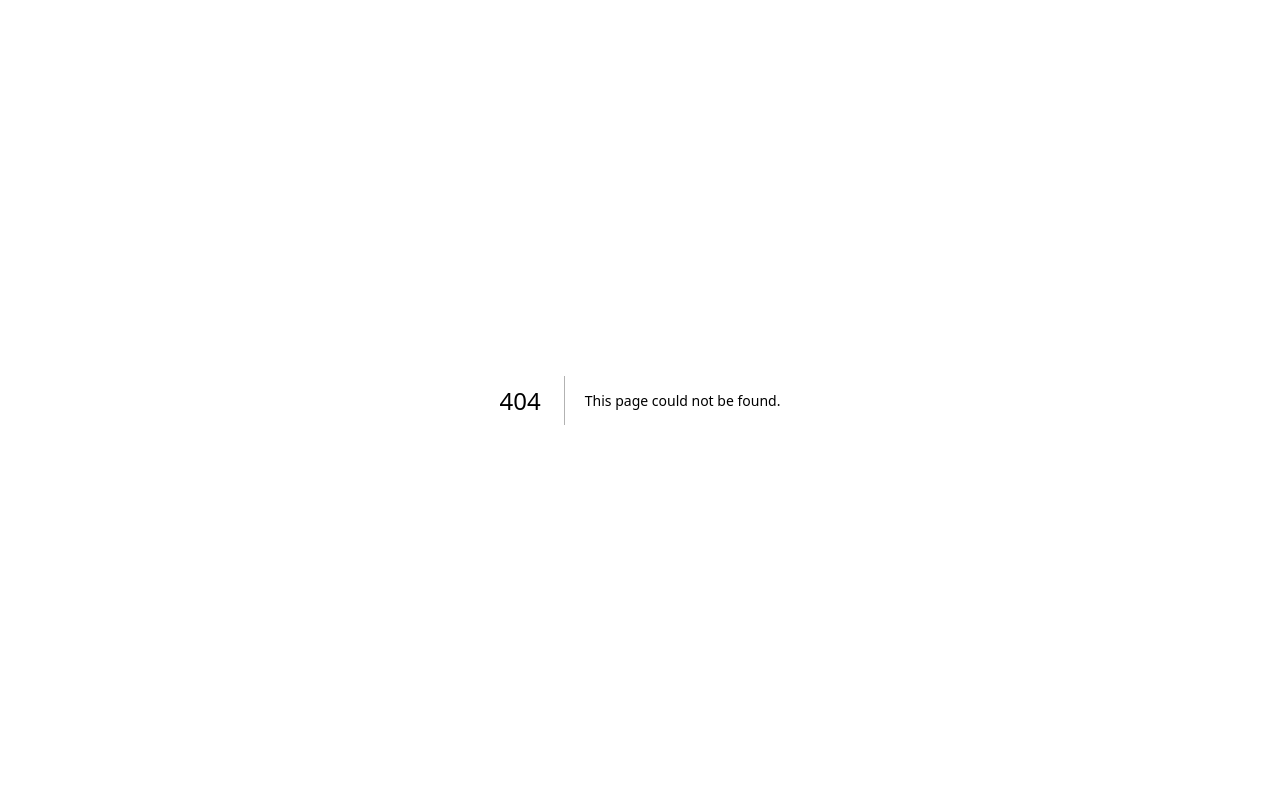
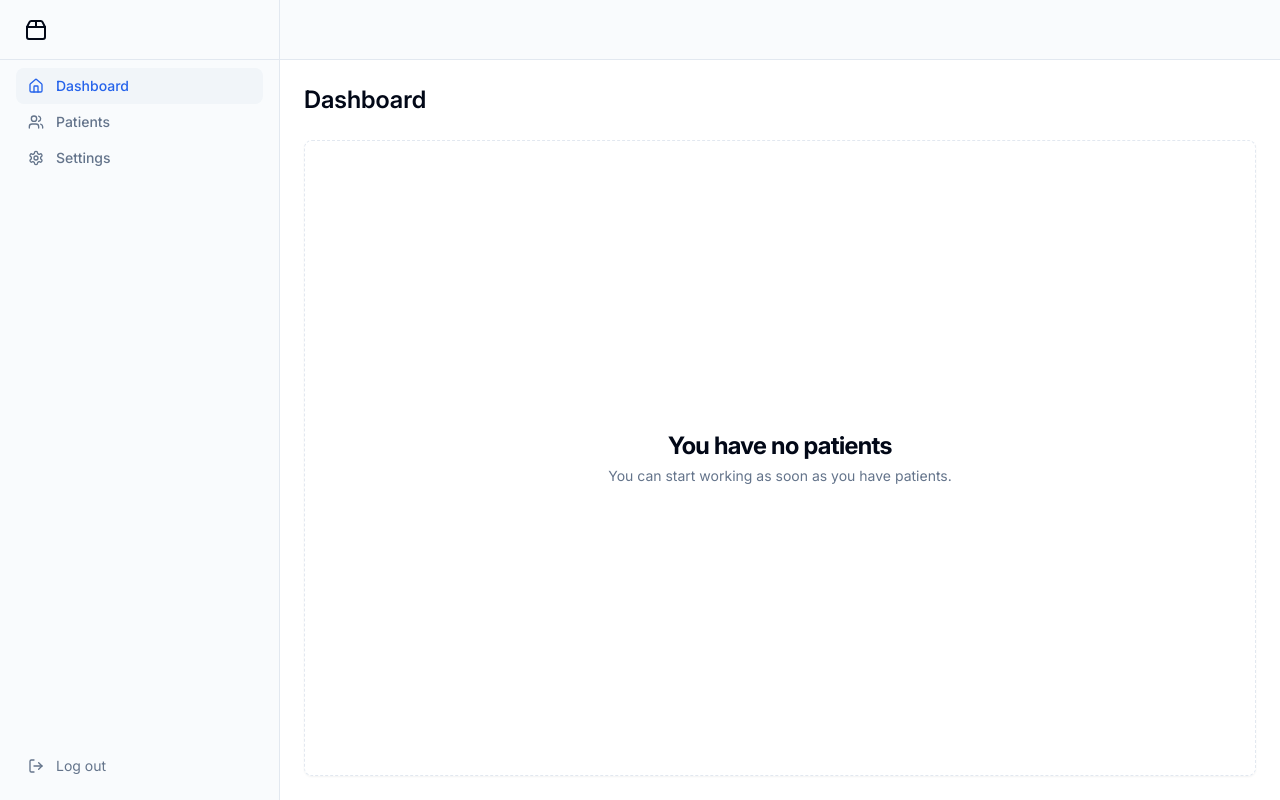
Before and after one commit to joaquinvaldezzz/capstone, a Next.js app: page /dashboard/doctor in a window 1280 px wide. Before the commit this address had no page. Built offline with nearby package versions, Linux system fonts and the light colour scheme.

Commit message:
feat: create doctor's user interface

```diff
--- /dev/null
+++ b/src/pages/dashboard/doctor/index.tsx
@@ -0,0 +1,112 @@
+import Link from 'next/link'
+import { Home, LogOut, Menu, Package2, Settings, Users } from 'lucide-react'
+
+import { Button } from '~/components/ui/button'
+import { Sheet, SheetContent, SheetTrigger } from '~/components/ui/sheet'
+import Title from '~/components/Title'
+
+export default function Dashboard(): JSX.Element {
+  return (
+    <div className="grid min-h-screen w-full md:grid-cols-[220px_1fr] lg:grid-cols-[280px_1fr]">
+      <Title>Dashboard</Title>
+
+      <div className="hidden border-r bg-muted/40 md:block">
+        <div className="flex h-full max-h-screen flex-col gap-2">
+          <div className="flex h-14 items-center border-b px-4 lg:h-[60px] lg:px-6">
+            <Link className="flex items-center gap-2 font-semibold" href="">
+              <Package2 className="size-6" />
+              <span className=""></span>
+            </Link>
+          </div>
+
+          <div className="flex-1">
+            <nav className="grid items-start px-2 text-sm font-medium lg:px-4">
+              <Link
+                className="flex items-center gap-3 rounded-lg bg-muted px-3 py-2 text-primary transition-all hover:text-primary"
+                href=""
+              >
+                <Home className="size-4" />
+                Dashboard
+              </Link>
+
+              <Link
+                className="flex items-center gap-3 rounded-lg px-3 py-2 text-muted-foreground transition-all hover:text-primary"
+                href=""
+              >
+                <Users className="size-4" />
+                Patients
+              </Link>
+
+              <Link
+                className="flex items-center gap-3 rounded-lg px-3 py-2 text-muted-foreground transition-all hover:text-primary"
+                href=""
+              >
+                <Settings className="size-4" />
+                Settings
+              </Link>
+            </nav>
+          </div>
+
+          <div className="mt-auto p-4">
+            <Link
+              className="flex items-center gap-3 rounded-lg px-3 py-2 text-sm text-muted-foreground transition-all hover:text-primary"
+              href=""
+            >
+              <LogOut className="size-4" />
+              Log out
+            </Link>
+          </div>
+        </div>
+      </div>
+
+      <div className="flex flex-col">
+        <header className="flex h-14 items-center gap-4 border-b bg-muted/40 px-4 md:justify-end lg:h-[60px] lg:px-6">
+          <Sheet>
+            <SheetTrigger asChild>
+              <Button variant="outline" size="icon" className="shrink-0 md:hidden">
+                <span className="sr-only">Toggle navigation menu</span>
+                <Menu className="size-5" />
+              </Button>
+            </SheetTrigger>
+
+            <SheetContent side="left" className="flex flex-col">
+              <nav className="grid gap-2 text-lg font-medium">
+                <Link href="#" className="flex items-center gap-2 text-lg font-semibold">
+                  <span className="sr-only">Acme Inc</span>
+                  <Package2 className="h-6 w-6" />
+                </Link>
+                <Link
+                  href="#"
+                  className="mx-[-0.65rem] flex items-center gap-4 rounded-xl px-3 py-2 text-muted-foreground hover:text-foreground"
+                >
+                  <Home className="size-5" />
+                  Dashboard
+                </Link>
+                <Link
+                  href="#"
+                  className="mx-[-0.65rem] flex items-center gap-4 rounded-xl bg-muted px-3 py-2 text-foreground hover:text-foreground"
+                >
+                  <Users className="size-5" />
+                  Patients
+                </Link>
+              </nav>
+            </SheetContent>
+          </Sheet>
+        </header>
+
+        <main className="flex flex-1 flex-col gap-4 p-4 lg:gap-6 lg:p-6">
+          <h1 className="text-lg font-semibold md:text-2xl">Dashboard</h1>
+
+          <div className="flex flex-1 items-center justify-center rounded-lg border border-dashed shadow-sm">
+            <div className="flex flex-col items-center gap-1 text-center">
+              <h3 className="text-2xl font-bold tracking-tight">You have no patients</h3>
+              <p className="text-sm text-muted-foreground">
+                You can start working as soon as you have patients.
+              </p>
+            </div>
+          </div>
+        </main>
+      </div>
+    </div>
+  )
+}
```
